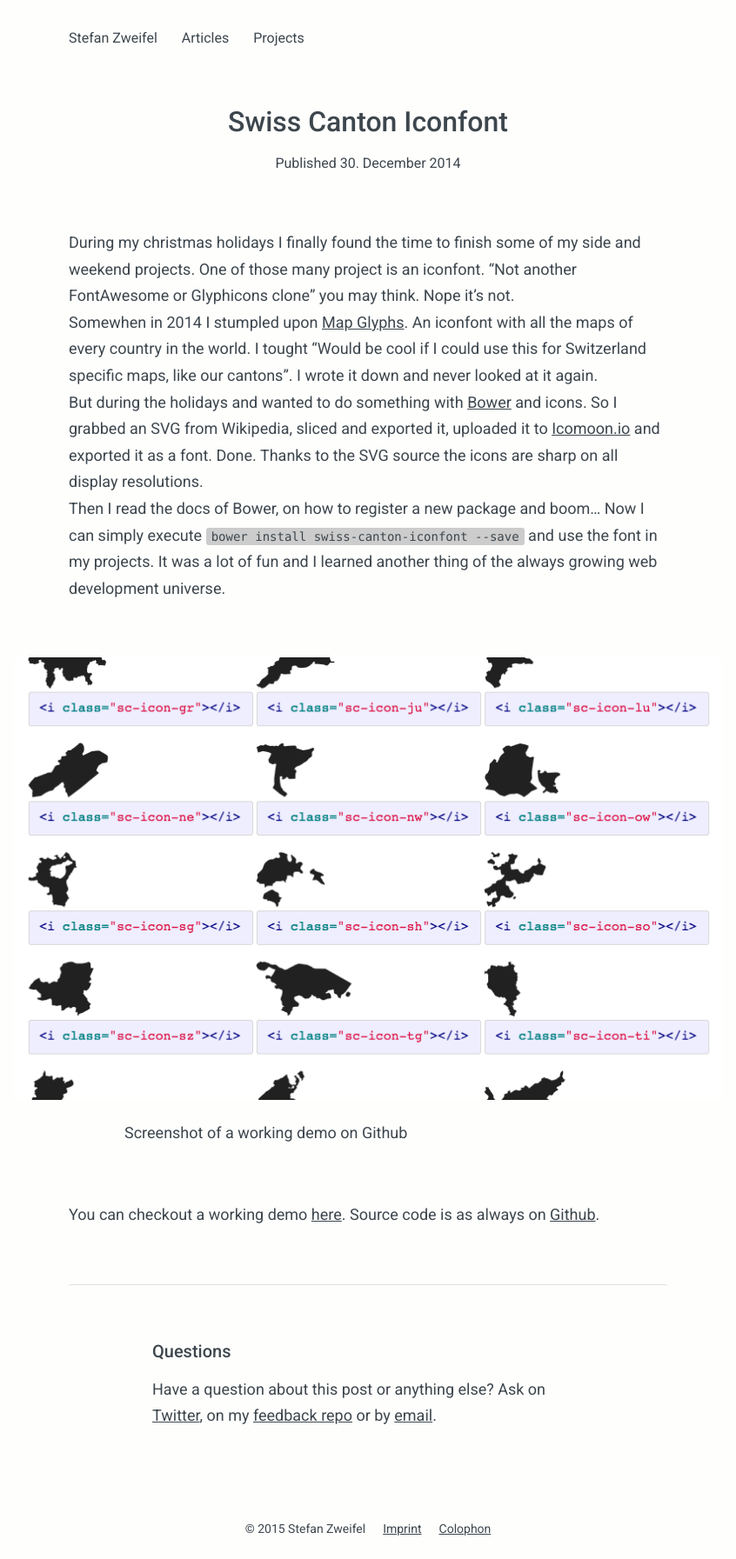
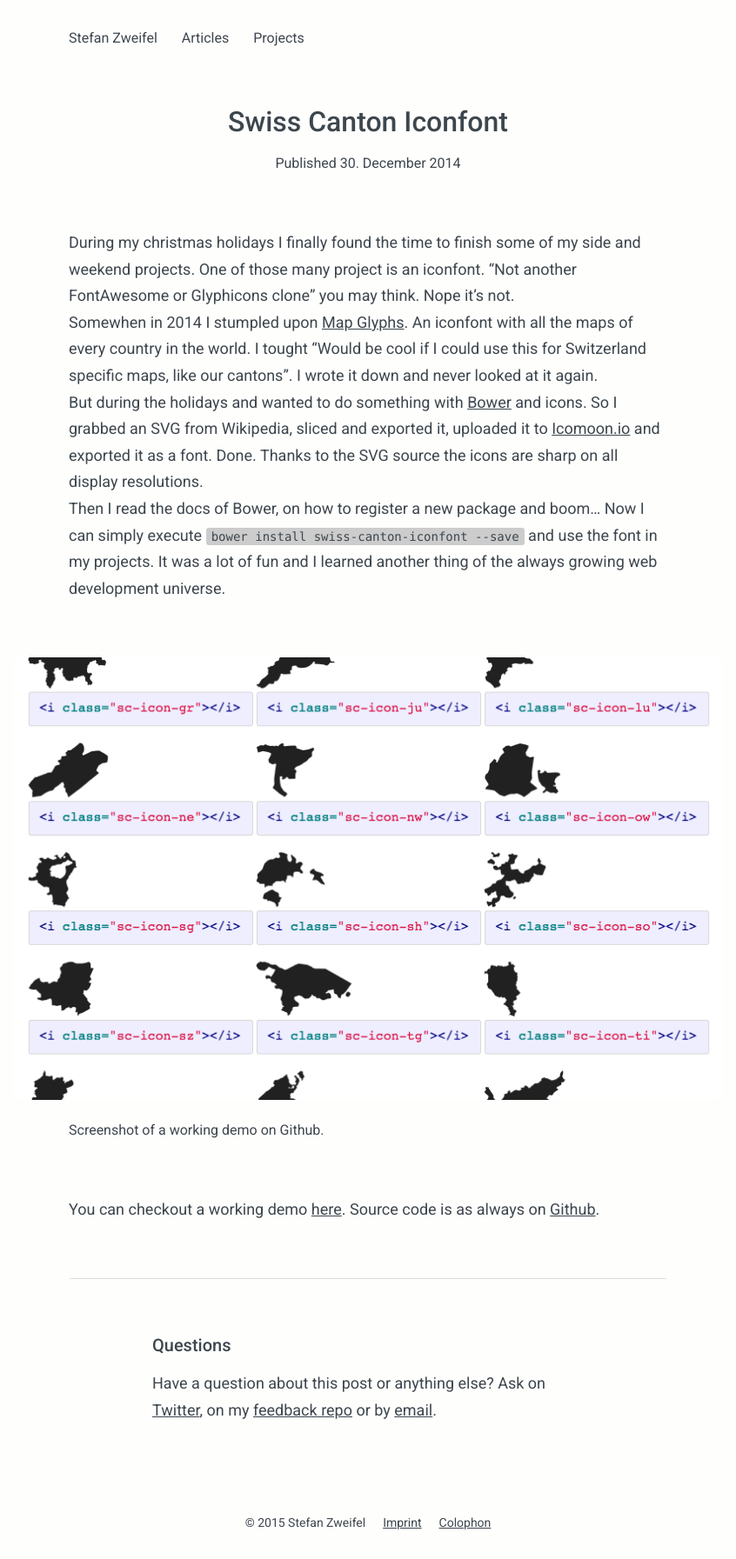
Before and after one commit to daybugging/stefanzweifel.io, a Jekyll site: the page built from _posts/2014-12-31-swiss-canton-iconfont.md, in a window 1280 px wide. Shown: the whole page at 87% size, without its empty margins (217-1063 px from the left). Built offline with Jekyll 4.4.1, drawn with Linux system fonts in a browser that asks for light colours; some of the changed lines change nothing that is shown.

Commit message:
Remove figure_img_tag Plugin

```diff
--- a/_plugins/figure_image_tag.rb
+++ /dev/null
@@ -1,83 +0,0 @@
-# Title: Figure/image tag plugin for Jekyll
-# Author: Oliver Pattison | http://oliverpattison.org
-# Description: Create figure/img HTML blocks with optional classes and captions. This is a YAML-dependent Liquid tag plugin for Jekyll for those who fear link rot.
-#
-# Download/source/issues: https://github.com/opattison/jekyll-figure-image-tag
-# Documentation: https://github.com/opattison/jekyll-figure-image-tag/blob/master/README.md
-#
-# Note: designed specifically for implementations with YAML front matter-based images, captions and alt text.
-# Create simple YAML sequences (arrays) in the post's front matter like this:
-#
-#   image:
-#     - url: path/to/image
-#       caption: 'A photo from my trip to [the solar farm](http://example.com).'
-#       alt: 'alt text'
-#     - url: path/to/another-image
-#       caption: 'Another photo from my trip.'
-#       alt: 'more alt text'
-#
-# Make sure to have an image domain specified in the _config.yml file (domain is customizable in this file too):
-#
-#   image_url: http://static.example.com/images
-#
-# Syntax:
-# {% figure_img [class name(s)] integer [caption] %}
-#
-# Sample (typical use):
-# {% figure_img left 0 caption %}
-#
-# Output:
-# <figure class="left">
-#   <img src="http://images.example.com/solar-farm.jpg" alt="Landscape view of solar farm">
-#   <figcaption>
-#     <p>A photo from my trip to <a href="http://example.com">the solar farm</a>.</p>
-#   </figcaption>
-# </figure>
-#
-
-module Jekyll
-  class FigureImageTag < Liquid::Tag
-
-    def initialize(tag_name, markup, tokens)
-      super
-      @class = nil #not required
-      @index = '0' #defaults to zero
-      @caption = nil #not required
-
-      @image_url = 'image_url' # the name key for your image domain in _config.yml
-
-      #creating regular expression that grabs the index $2 at minimum, but optionally class and caption
-      if markup =~ /(\S.*\s+)?(\d)+\s?(caption)?/i
-        #entering at least one integer will validate the regular expression
-        @class = $1
-        @index = $2
-        @caption = $3
-      end
-    end
-
-    def render(context)
-      # making sure that liquid tags referencing the front matter are parsed as liquid tags
-      @base_url = Liquid::Template.parse("{{ site.#{@image_url} }}").render(context)
-      @src = Liquid::Template.parse("{{ page.image[#{@index}].url }}").render(context)
-      @alt = Liquid::Template.parse("{{ page.image[#{@index}].alt }}").render(context)
-      @caption = Liquid::Template.parse("{{ page.image[#{@index}].caption | markdownify }}").render(context) if @caption
-
-      if @class
-        figure = "<figure class=\"#{@class}\">"
-      else
-        figure = "<figure>"
-      end
-
-      figure += "<img src=\"#{@base_url}\/#{@src}\" alt=\"#{@alt}\"/>"
-
-      if @caption
-        figure += "<figcaption>#{@caption}</figcaption>"
-        figure += "</figure>"
-      else
-        figure += "</figure>"
-      end
-    end
-  end
-end
-
-Liquid::Template.register_tag('figure_img', Jekyll::FigureImageTag)
--- a/_posts/2014-12-31-swiss-canton-iconfont.md
+++ b/_posts/2014-12-31-swiss-canton-iconfont.md
@@ -4,10 +4,6 @@
 date:   2014-12-30 16:25
 type: post
 accent: '#ff6600'
-image:
-    - url: posts/swiss-canton-iconfont/demo.png
-      caption: 'Screenshot of a working demo on Github'
-      alt: 'Screenshot of a working demo on Github'
 ---
 
 During my christmas holidays I finally found the time to finish some of my side and weekend projects. One of those many project is an iconfont. "Not another FontAwesome or Glyphicons clone" you may think. Nope it's not.
@@ -19,6 +15,9 @@
 Then I read the docs of Bower, on how to register a new package and boom... Now I can simply execute `bower install swiss-canton-iconfont --save` and use the font in my projects.
 It was a lot of fun and I learned another thing of the always growing web development universe.
 
-{% figure_img 0 caption %}
+<figure>
+    <img src="/img/posts/swiss-canton-iconfont/demo.png" alt="Screenshot of a working demo on Github">
+    <figcaption>Screenshot of a working demo on Github.</figcaption>
+</figure>
 
 You can checkout a working demo [here](http://stefanzweifel.github.io/swiss-canton-iconfont/demo.html). Source code is as always on [Github](https://github.com/stefanzweifel/swiss-canton-iconfont).
```
